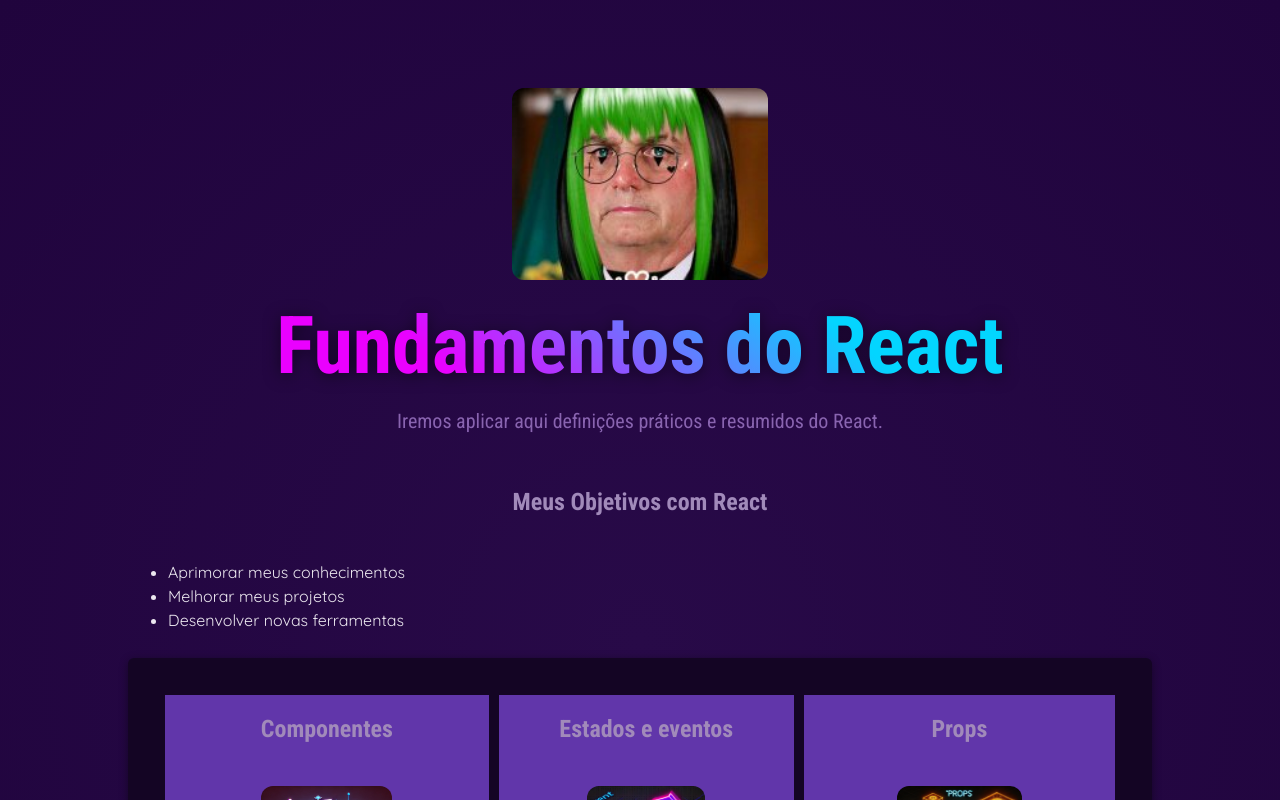
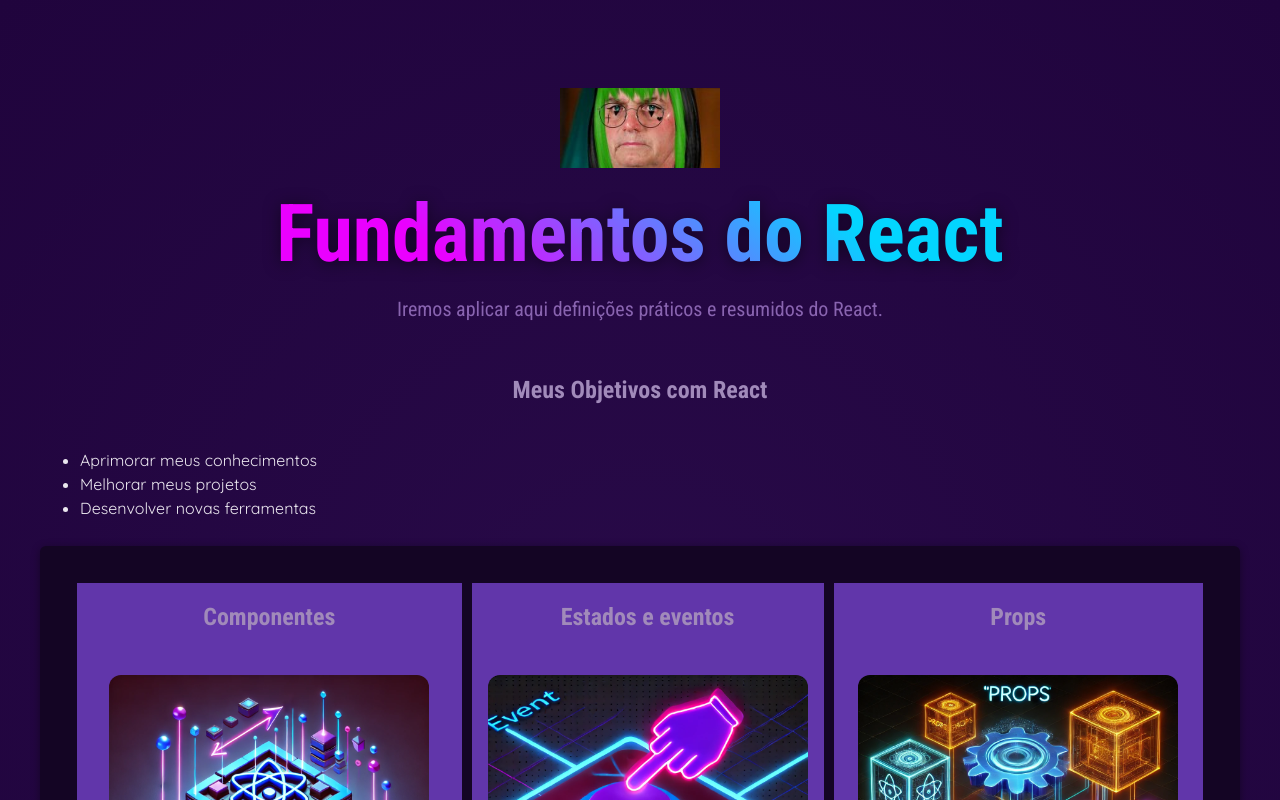
Before and after one commit to Leonardo2745/Lista_React_and_NodeJS_Leonardo_Cardoso, a React (Vite) app in the folder Bases-do-React/react-basis/: page / in a window 1280 px wide. Both pictures are taken after a click on the button "Clique aqui". Shown: the top 800 px of the page. Built offline with nearby package versions, Linux system fonts and the light colour scheme.

Commit message:
new update css

```diff
--- a/Bases-do-React/react-basis/src/components/coreconcept/CoreConcept.css
+++ b/Bases-do-React/react-basis/src/components/coreconcept/CoreConcept.css
@@ -12,8 +12,9 @@
 }
 
 .imgConcept {
-    margin: 15px;
+    width: 20rem;
+    height: auto;
+    margin: 1rem 0;
     align-items: center;
-    width: 45%;
     border-radius: 12px;
 }
--- a/Bases-do-React/react-basis/src/index.css
+++ b/Bases-do-React/react-basis/src/index.css
@@ -1,3 +1,4 @@
+
 @import url("https://fonts.googleapis.com/css2?family=Quicksand:wght@400;700&family=Roboto+Condensed:wght@400;700&display=swap");
 
 * {
@@ -16,7 +17,6 @@
   -webkit-font-smoothing: antialiased;
   -moz-osx-font-smoothing: grayscale;
   -webkit-text-size-adjust: 100%;
-  min-height: 80rem;
 }
 
 header {
@@ -25,9 +25,8 @@
 }
 
 header img {
-  height: 12rem;
-  width: 16rem;
-  border-radius: 12px;
+  height: 5rem;
+  width: 10rem;
   object-fit: cover;
 }
 
@@ -48,10 +47,11 @@
   font-family: "Roboto Condensed", sans-serif;
 }
 
-main {
-  width: 90%;
-  max-width: 50rem;
-  margin: auto;
+main h2 {
+  text-align: center;
+  font-family: "Roboto Condensed", sans-serif;
+  margin: 0 0 1.5rem 0;
+  color: #a18aba;
 }
 
 #core-concepts {
@@ -63,13 +63,6 @@
   border-radius: 6px;
   background-color: #140524;
   box-shadow: 0 2px 8px rgba(0, 0, 0, 0.4);
-}
-
-main h2 {
-  text-align: center;
-  font-family: "Roboto Condensed", sans-serif;
-  margin: 0 0 1.5rem 0;
-  color: #a18aba;
 }
 
 #core-concepts ul {
```
